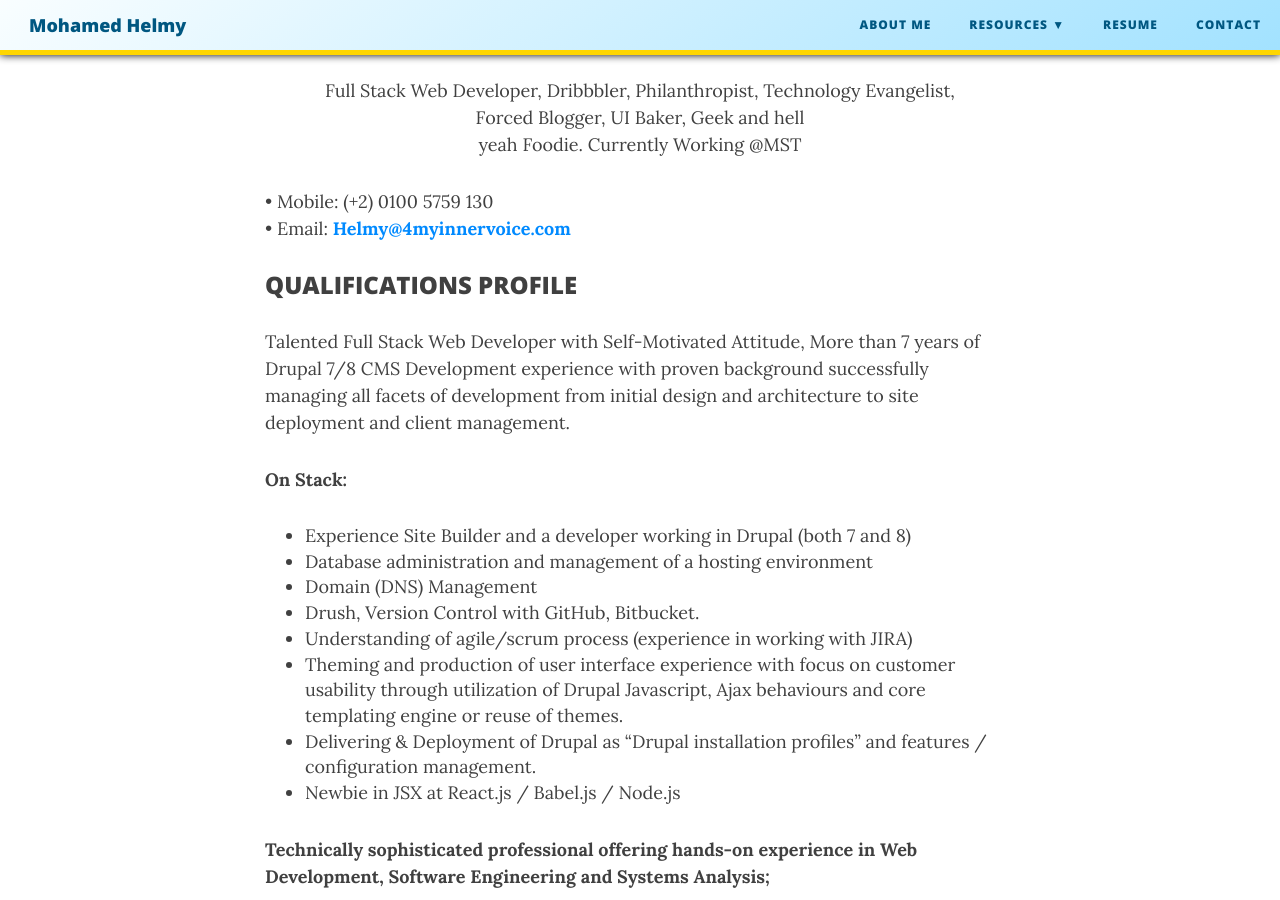
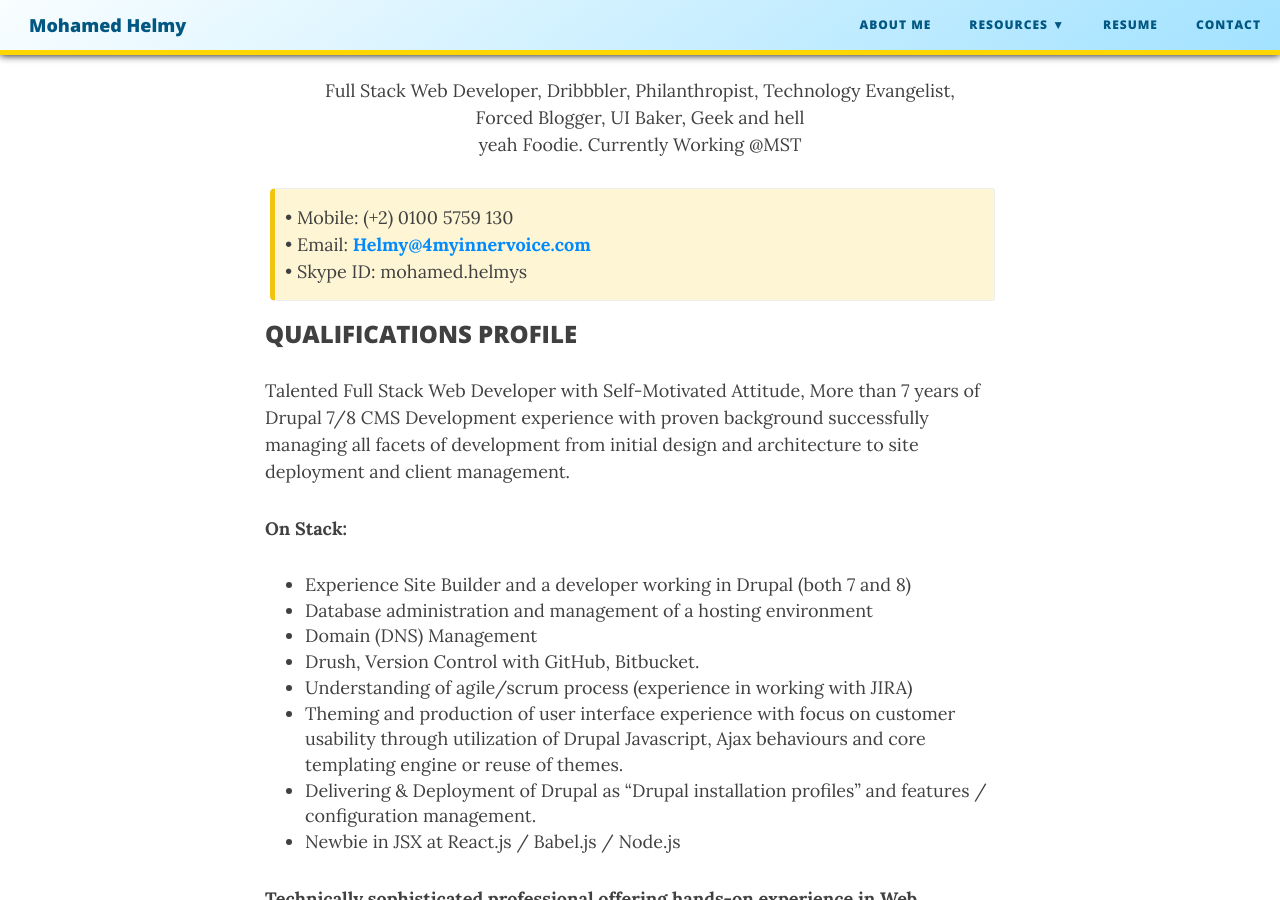
Before and after one commit to M-Helmy/m-helmy.github.io, a Jekyll site: the page built from resume.md, in a window 1280 px wide and 900 px high, scrolled down 642 px. Built offline with Jekyll 4.4.1, drawn with Linux system fonts in a browser that asks for light colours; nearby versions of some CDN libraries; comment, search, counter and statistics services are not loaded.

Commit message:
Update resume.md

```diff
--- a/resume.md
+++ b/resume.md
@@ -11,10 +11,10 @@ bigimg: /img/desk.jpg
 <p align="center"> Full Stack Web Developer, Dribbbler, Philanthropist, Technology Evangelist,<br>Forced Blogger, UI Baker, Geek and hell<br> yeah Foodie. Currently Working @MST </p>
 
 
-
+{: .box-warning}
 • Mobile: (+2) 0100 5759 130<br/>
 • Email: **<a href="mailto: Helmy@4myinnervoice.com"> Helmy@4myinnervoice.com</a>**<br>
-
+• Skype ID: mohamed.helmys
 
 ### QUALIFICATIONS PROFILE<br/>
 Talented Full Stack Web Developer with Self-Motivated Attitude,
```
